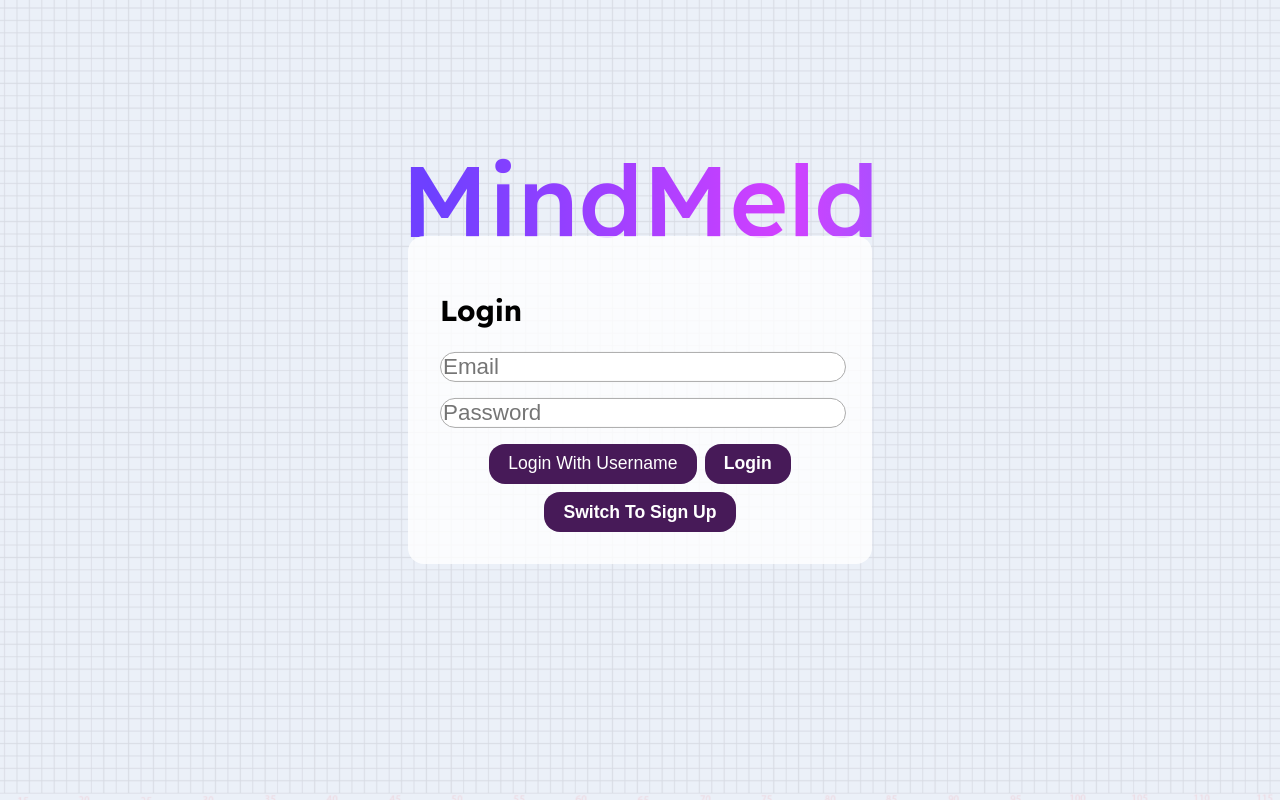
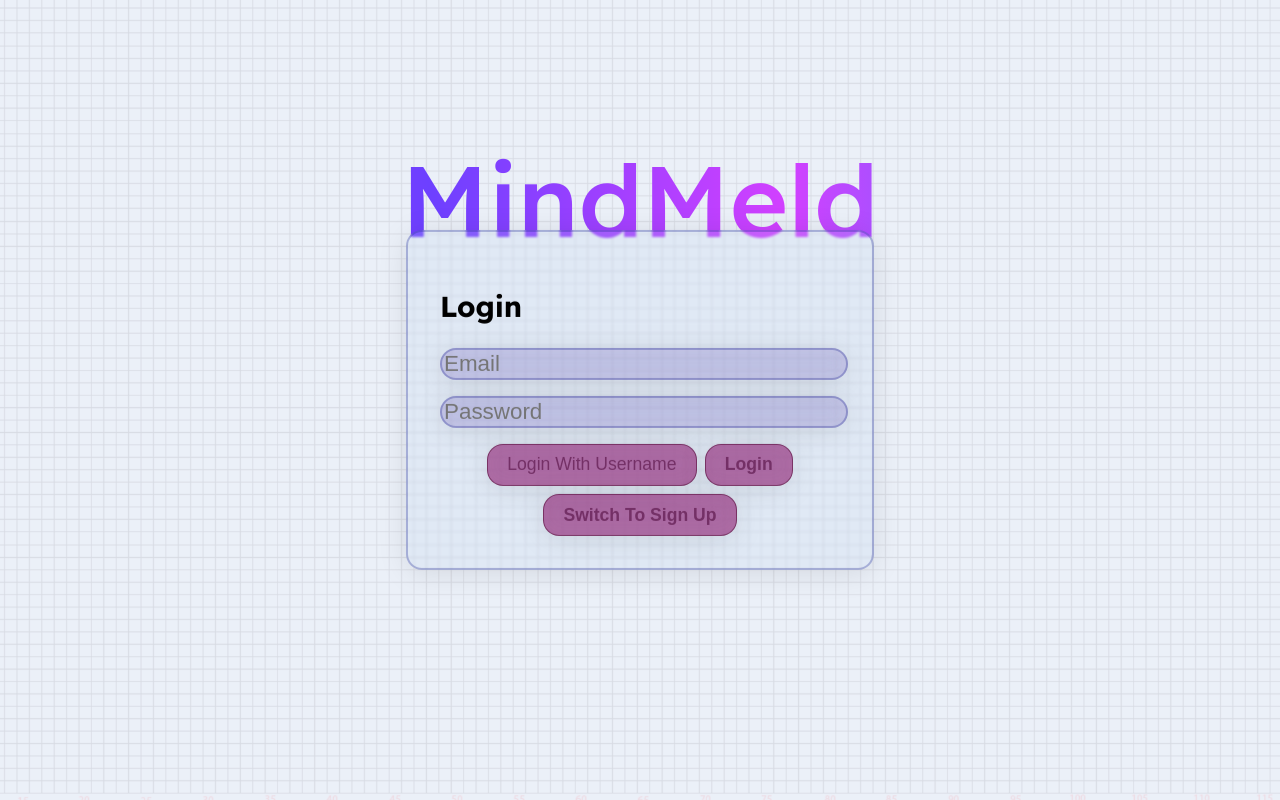
Before and after one commit to abhijosyu/journal-tracker, a React (Vite) app: page / in a window 1280 px wide. Built offline with nearby package versions, Linux system fonts and the light colour scheme; no server answers.

Commit message:
added logout

```diff
--- a/src/components/Header/Header.css
+++ b/src/components/Header/Header.css
@@ -16,31 +16,6 @@
   transition: box-shadow 0.3s ease, transform 0.3s ease, scale 0.3s ease;
 }
 
-@media (max-width: 768px) {
-  .headerText {
-    transform: scale(0.6);
-
-    margin-top: 5px;
-  }
-  .headerButtonSort {
-    transform: scale(0.8);
-    width: auto;
-    font-size: 20px;
-    padding: 0;
-  }
-  .headerLeft {
-    margin-top: 20px;
-    margin-left: 20px;
-    position: absolute;
-    left: 10%;
-    transform: none;
-  }
-  .headerAiChatbot {
-    background-image: url("/Images/AIButton.png");
-    transform: scale(0.8);
-  }
-}
-
 .headerCenter {
   position: absolute;
   scale: 1;
@@ -49,9 +24,12 @@
 }
 
 .headerRight {
+  display: flex;
+  gap: 1rem;
   margin-top: 10px;
+  place-items: center;
   position: absolute;
-  left: 95%;
+  left: 90%;
   transform: translateX(-50%);
 }
 
@@ -103,30 +81,6 @@
   scale: 1;
 }
 
-.headerButtonFilter {
-  font-size: 18px;
-
-  width: 90px;
-  height: 40px;
-  font-family: "Lexend Deca", sans-serif;
-  color: rgba(57, 42, 115, 0.564);
-  border-radius: 10px;
-  /* From https://css.glass */
-  background: rgba(172, 172, 243, 0.429);
-  backdrop-filter: blur(1px);
-  -webkit-backdrop-filter: blur(1px);
-  border: 1px solid rgba(57, 42, 115, 0.3);
-  transition: box-shadow 0.3s ease, transform 0.3s ease, scale 0.3s ease;
-  transform: translateY() 0.3s ease;
-  scale: 0.95;
-}
-
-.headerButtonFilter:hover {
-  box-shadow: 0 7px 10px rgba(122, 125, 189, 0.531);
-  transform: translateY(-4px);
-  scale: 1;
-}
-
 .headerContainer {
   box-shadow: 10px 0px 2em rgba(7, 23, 60, 0.5);
   /* From https://css.glass */
@@ -161,3 +115,34 @@
   filter: drop-shadow(2px 4px 6px rgb(216, 18, 199));
   scale: 1.1;
 }
+
+@media (max-width: 768px) {
+  .headerText {
+    transform: scale(0.6);
+
+    margin-top: 5px;
+  }
+  .headerButtonSort {
+    transform: scale(0.8);
+    width: auto;
+    font-size: 20px;
+    padding: 0;
+  }
+  .headerLeft {
+    position: absolute;
+    left: 0%;
+    transform: none;
+  }
+  .headerAiChatbot {
+    background-image: url("/Images/AIButton.png");
+    transform: scale(0.8);
+  }
+  .headerRight {
+    display: grid;
+    gap: 0rem;
+    margin-top: 10px;
+    position: absolute;
+    left: 90%;
+    transform: translateX(-50%);
+  }
+}
--- a/src/components/Header/Header.tsx
+++ b/src/components/Header/Header.tsx
@@ -1,5 +1,6 @@
 import GradientText from "../../blocks/TextAnimations/GradientText/GradientText";
 import "../Header/Header.css";
+import LogoutButton from "../Logout/Logout";
 
 interface HeaderProps {
   onHeaderClick: () => void;
@@ -46,6 +47,8 @@ const Header: React.FC<HeaderProps> = ({
         </GradientText>
       </div>
       <div className="headerRight">
+        <LogoutButton />
+
         <button
           className="headerAiChatbot"
           onClick={() => onChangeChatbot()}
--- a/src/components/Login/Login.css
+++ b/src/components/Login/Login.css
@@ -11,6 +11,10 @@
   left: 50%;
   transform: translate(-50%, -50%) scale(2);
   transition: transform 0.2s ease;
+}
+
+.sign-in-title:hover {
+  transform: translate(-50%, -50%) scale(2.2);
 }
 
 .sign-in-text {
@@ -34,7 +38,12 @@
   left: 50%;
   transform: translate(-50%, -50%);
   z-index: 2;
-  background-color: rgba(255, 255, 255, 0.8);
+  /* From https://css.glass */
+  background: rgba(181, 204, 235, 0.2);
+  box-shadow: 0 4px 30px rgba(0, 0, 0, 0.1);
+  backdrop-filter: blur(1px);
+  -webkit-backdrop-filter: blur(1px);
+  border: 2px solid rgba(31, 38, 145, 0.3);
   padding: 2rem;
   border-radius: 1rem;
   width: 90%;
@@ -47,9 +56,12 @@
   width: 100%;
   font-size: 1.4rem;
   margin-bottom: 1rem;
-  border: 1px solid #aaa;
-  background-color: rgb(255, 255, 255);
-  width: 90%;
+  /* From https://css.glass */
+  background: rgba(85, 53, 162, 0.2);
+  box-shadow: 0 4px 30px rgba(0, 0, 0, 0.1);
+  backdrop-filter: blur(10px);
+  -webkit-backdrop-filter: blur(1px);
+  border: 2px solid rgba(31, 38, 145, 0.3);
   width: 400px;
   border-radius: 1rem;
   transition: transform 0.2s ease, scale 0.2s ease, width 0.2s ease;
@@ -57,16 +69,25 @@
 
 .sign-in-buttons button {
   font-size: 1.1rem;
-  background-color: #471a58;
-  color: white;
+  /* From https://css.glass */
+  background: rgba(143, 32, 115, 0.625);
+  box-shadow: 0 4px 30px rgba(0, 0, 0, 0.1);
+  backdrop-filter: blur(10px);
+  -webkit-backdrop-filter: blur(1px);
+  border: 1px solid rgba(97, 24, 71, 0.673);
+  color: rgba(81, 12, 63, 0.608);
   padding: 0.6rem 1.2rem;
-  border: none;
   border-radius: 1rem;
   white-space: nowrap;
-
+  transition: transform 0.3s ease;
+  transform: scale(1);
   display: inline-block;
   width: auto;
   height: auto;
+}
+
+.sign-in-buttons button:hover {
+  transform: scale(1.1);
 }
 
 .sign-in-buttons {
@@ -87,7 +108,7 @@
   text-shadow: 0 4px 12px rgba(71, 26, 88, 0.4);
   z-index: 999;
   padding: 1rem;
-  background: #f0e3ec;
+  background: #e3eff0;
   border-radius: 8px;
   box-shadow: 0 4px 12px rgba(187, 0, 255, 0.4);
   z-index: 999;
@@ -132,6 +153,9 @@
     left: 50%;
     transform: translate(-50%, -50%) scale(1.8);
   }
+  .sign-in-title:hover {
+    transform: translate(-50%, -50%) scale(2);
+  }
 }
 
 @media (max-width: 400px) {
@@ -154,6 +178,9 @@
     left: 50%;
     transform: translate(-50%, -50%) scale(1.5);
   }
+  .sign-in-title:hover {
+    transform: translate(-50%, -50%) scale(1.7);
+  }
 }
 
 @media (max-width: 375px) {
--- a/src/components/Login/Login.tsx
+++ b/src/components/Login/Login.tsx
@@ -154,6 +154,7 @@ export default function LoginForm({ onAuthSuccess }: LoginFormProps) {
           MindMeld
         </GradientText>
       </div>
+
       <form className="sign-in-form" onSubmit={handleSubmit}>
         <h2>{isSignUp ? "Sign Up" : "Login"}</h2>
         {!useUsernameLogin || isSignUp ? (
--- /dev/null
+++ b/src/components/Logout/Logout.css
@@ -0,0 +1,24 @@
+.Logout {
+  font-size: 18px;
+
+  width: 90px;
+  height: 40px;
+  font-family: "Lexend Deca", sans-serif;
+  color: rgba(57, 42, 115, 0.564);
+  border-radius: 10px;
+  /* From https://css.glass */
+  background: rgba(172, 172, 243, 0.429);
+  backdrop-filter: blur(1px);
+  -webkit-backdrop-filter: blur(1px);
+  border: 1px solid rgba(57, 42, 115, 0.3);
+  transition: box-shadow 0.3s ease, transform 0.3s ease, scale 0.3s ease;
+  transform: translateY() 0.3s ease;
+  transform: scale(0.95);
+  transition: filter 0.8s ease, scale 0.3s ease, transform 0.3s ease;
+}
+
+.Logout:hover {
+  filter: drop-shadow(0 7px 10px rgba(122, 125, 189, 0.531)) !important;
+  transform: translateY(-4px);
+  transform: scale(1);
+}
--- /dev/null
+++ b/src/components/Logout/Logout.tsx
@@ -0,0 +1,26 @@
+// src/components/LogoutButton.tsx
+import { signOut } from "firebase/auth";
+import { auth } from "../../firebase";
+
+import "../Logout/Logout.css";
+
+interface LogoutButtonProps {
+  onLogout?: () => void;
+}
+
+export default function LogoutButton({ onLogout }: LogoutButtonProps) {
+  const handleLogout = async () => {
+    try {
+      await signOut(auth);
+      if (onLogout) onLogout();
+    } catch (err) {
+      console.error("Logout error:", err);
+    }
+  };
+
+  return (
+    <button onClick={handleLogout} className="Logout">
+      Logout
+    </button>
+  );
+}
```
